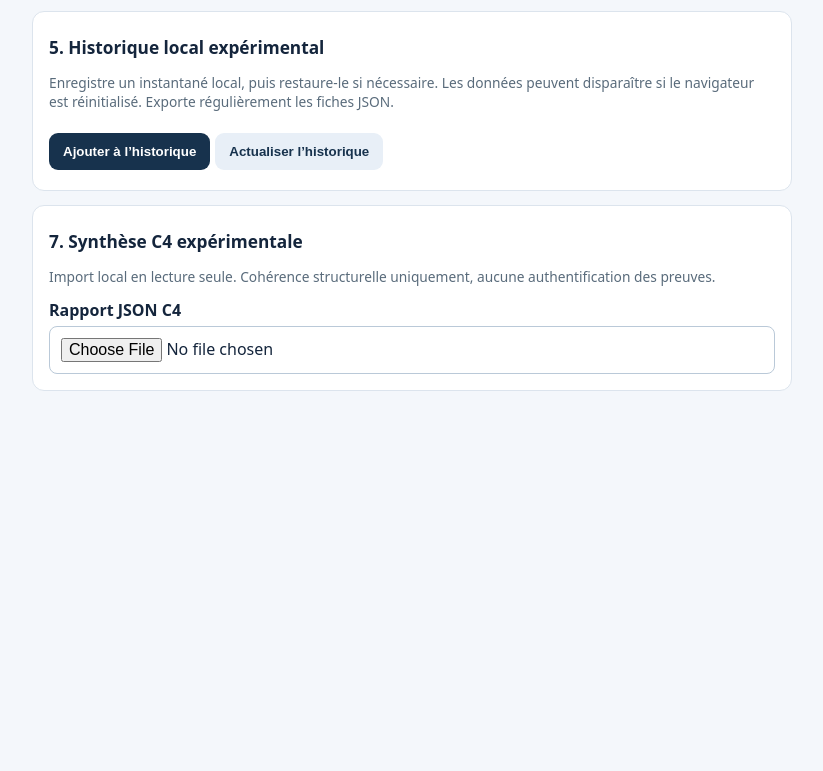
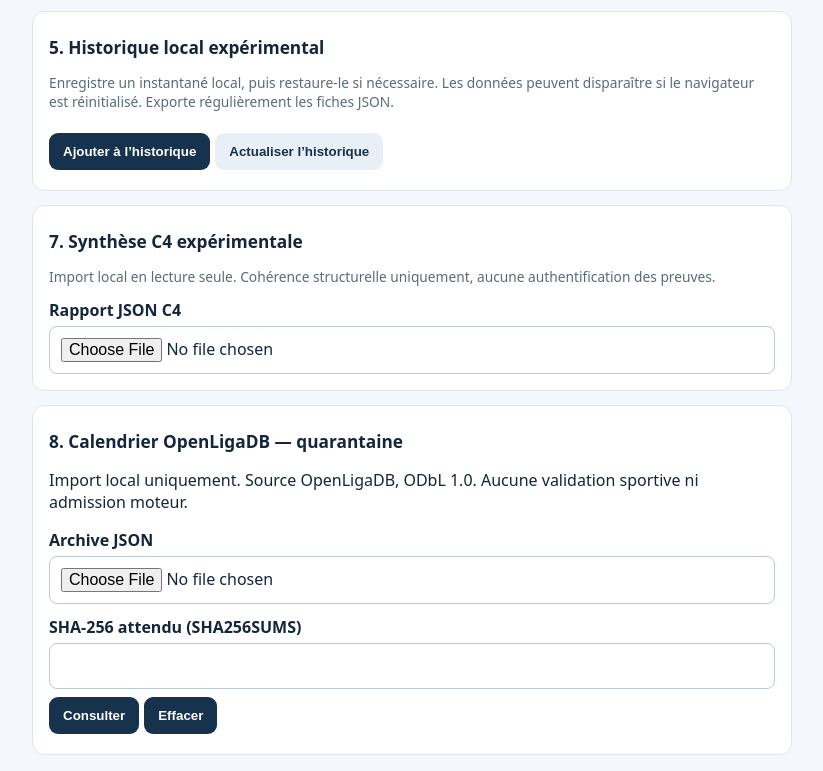
Before and after one commit to semegas1992-dotcom/BET-ANALYST-C3-TEST, a plain HTML site: page index.html in a window 1280 px wide. Shown: the part 2918-3689 px from the top of the page, without its empty margins (228-1051 px from the left). Before the commit the page ends 3325 px from the top, so only its background shows below. Drawn offline with Linux system fonts and the light colour scheme.

Commit message:
Integrate isolated read-only local calendar section

```diff
--- a/index.html
+++ b/index.html
@@ -38,4 +38,4 @@ function renderHistory(){const el=document.getElementById('history');el.replaceC
 </script><!-- BET_C3_VIEWER_INTEGRATED -->
 <section id="c3-reader" hidden aria-label="Consultation de fiche en lecture seule"><h2>6. Consultation C3.1 — lecture seule</h2><p class="hint">Données déclaratives non vérifiées automatiquement. Aucune modification de la fiche.</p><div id="c3-reader-content"></div><button type="button" class="secondary" onclick="document.getElementById('c3-reader').hidden=true">Fermer la consultation</button></section>
 <script src="./c3-reader.js"></script>
-<section aria-label="Synthèse C4"><h2>7. Synthèse C4 expérimentale</h2><p class="hint">Import local en lecture seule. Cohérence structurelle uniquement, aucune authentification des preuves.</p><label for="c4-file">Rapport JSON C4</label><input id="c4-file" type="file" accept=".json,application/json"><div id="c4-output" aria-live="polite"></div></section><script src="./c4-reader.js"></script></body></html>
+<section aria-label="Synthèse C4"><h2>7. Synthèse C4 expérimentale</h2><p class="hint">Import local en lecture seule. Cohérence structurelle uniquement, aucune authentification des preuves.</p><label for="c4-file">Rapport JSON C4</label><input id="c4-file" type="file" accept=".json,application/json"><div id="c4-output" aria-live="polite"></div></section><script src="./c4-reader.js"></script><section aria-label="Calendrier privé"><h2>8. Calendrier OpenLigaDB — quarantaine</h2><p>Import local uniquement. Source OpenLigaDB, ODbL 1.0. Aucune validation sportive ni admission moteur.</p><label for="ol-file">Archive JSON</label><input id="ol-file" type="file" accept=".json,application/json"><label for="ol-hash">SHA-256 attendu (SHA256SUMS)</label><input id="ol-hash" type="text" maxlength="64"><button type="button" id="ol-read">Consulter</button><button type="button" id="ol-clear">Effacer</button><div id="ol-output" aria-live="polite"></div></section><script type="module" src="./openliga-reader.js"></script></body></html>
```
